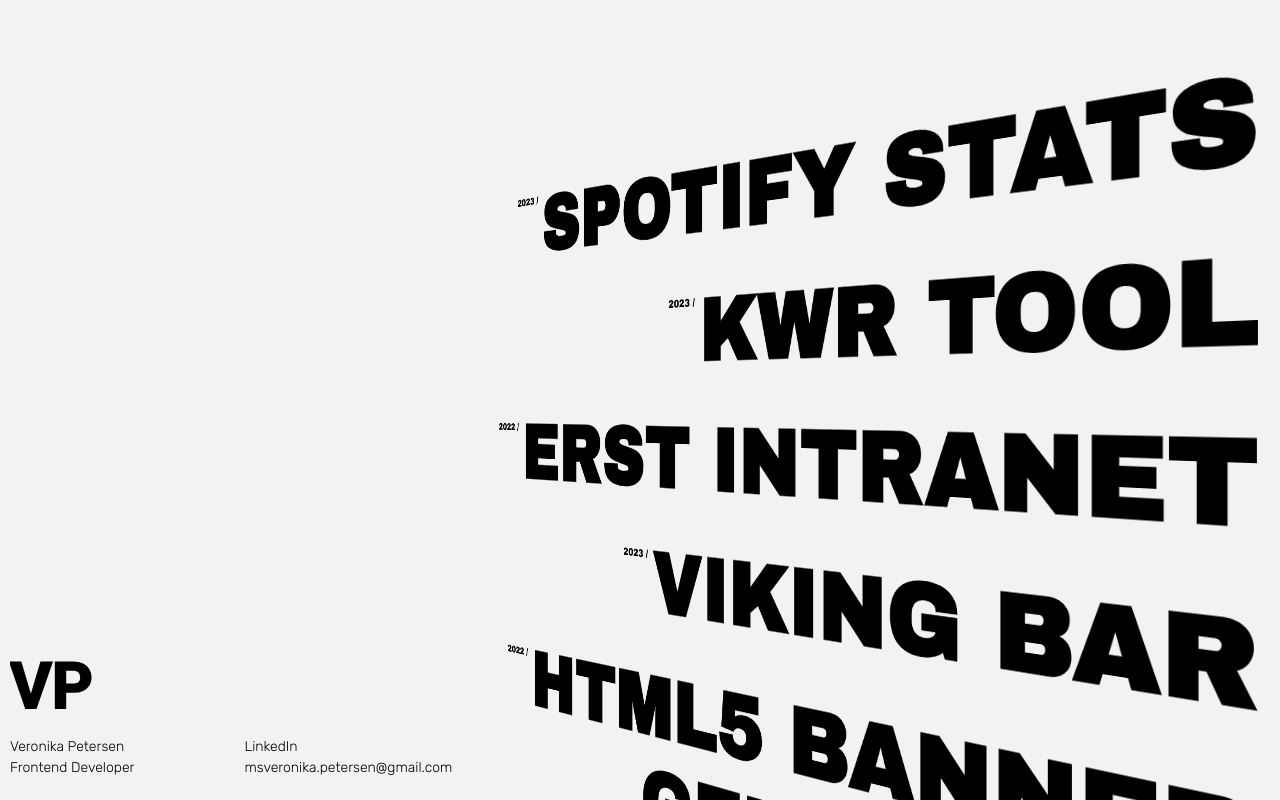
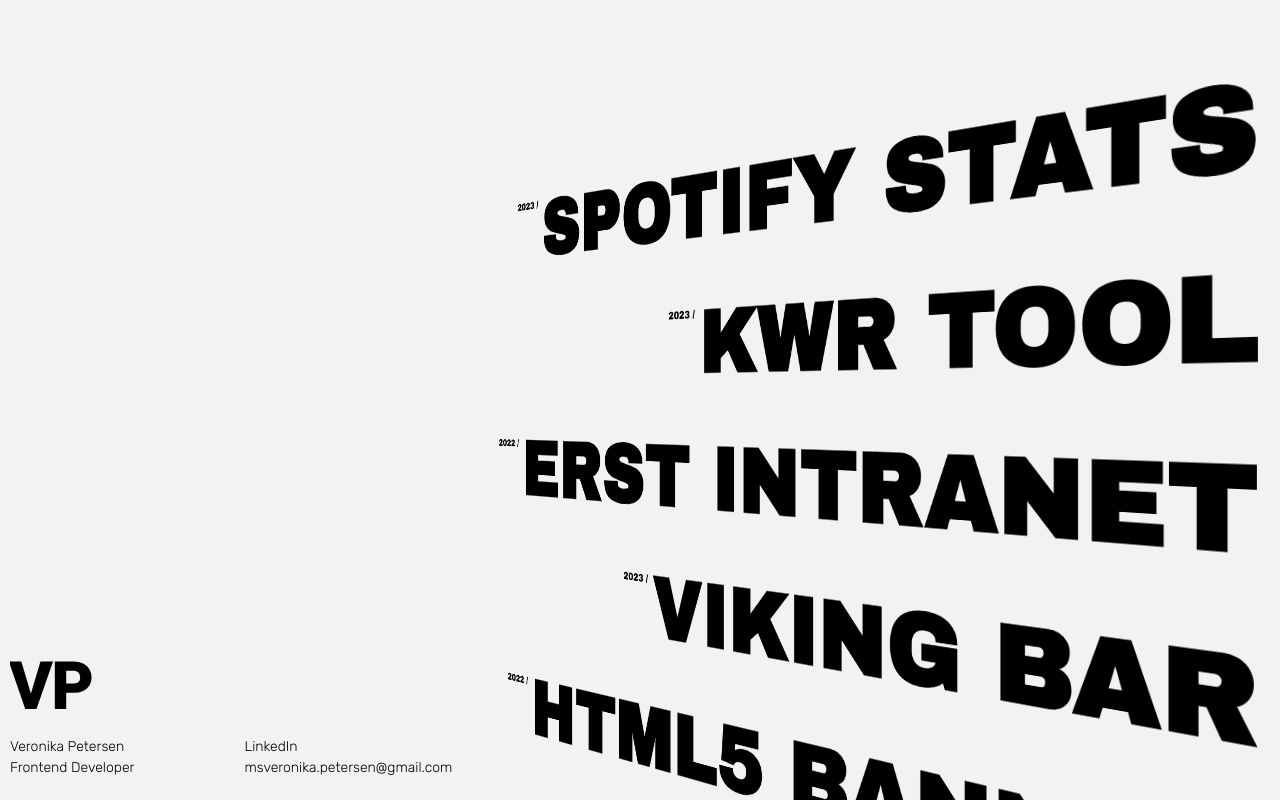
Before and after one commit to veronikapetersen/vp-pf, a Next.js app: page / in a window 1280 px wide. Built offline with nearby package versions, Linux system fonts and the light colour scheme.

Commit message:
margins menu

```diff
--- a/src/components/Menu/Menu.module.scss
+++ b/src/components/Menu/Menu.module.scss
@@ -24,8 +24,8 @@
                 cursor: pointer;
                 transition: transform 1.5s cubic-bezier(.075, .82, .165, 1);
                 -webkit-text-stroke: 1px black;
-                margin: 24px 0;
-                padding-right: 20px;
+                margin: 14px 0;
+                padding: 10px 20px 10px 0;
                 font-size: 3.3rem;
                 transform-origin: right center;
                 transform: translateZ(1000px) rotateY(-45deg);
@@ -53,18 +53,18 @@
                 @media (min-width: 992px) {
                     -webkit-text-stroke: 3px black;
                     font-size: 6.5rem;
-                    margin: 30px 0;
+                    padding: 14px 20px 14px 0;
                 }
 
                 @media (min-width: 1200px) {
                     font-size: 8rem;
                     -webkit-text-stroke: 3px black;
-                    margin: 46px 0;
+                    margin: 20px 0;
+                    padding: 18px 20px 18px 0;
                 }
 
                 @media (min-width: 1400px) {
                     font-size: 9rem;
-                    margin: 60px 0;
                 }
 
                 a {
```
